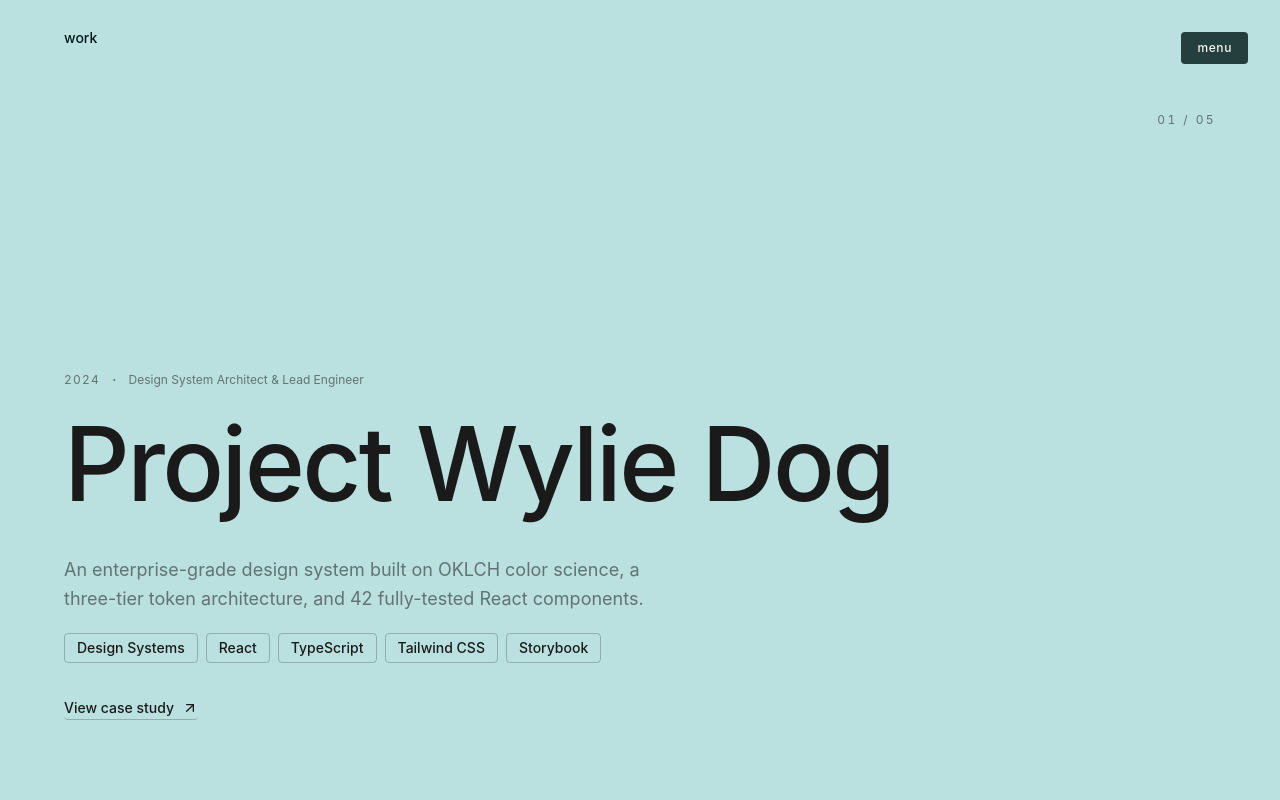
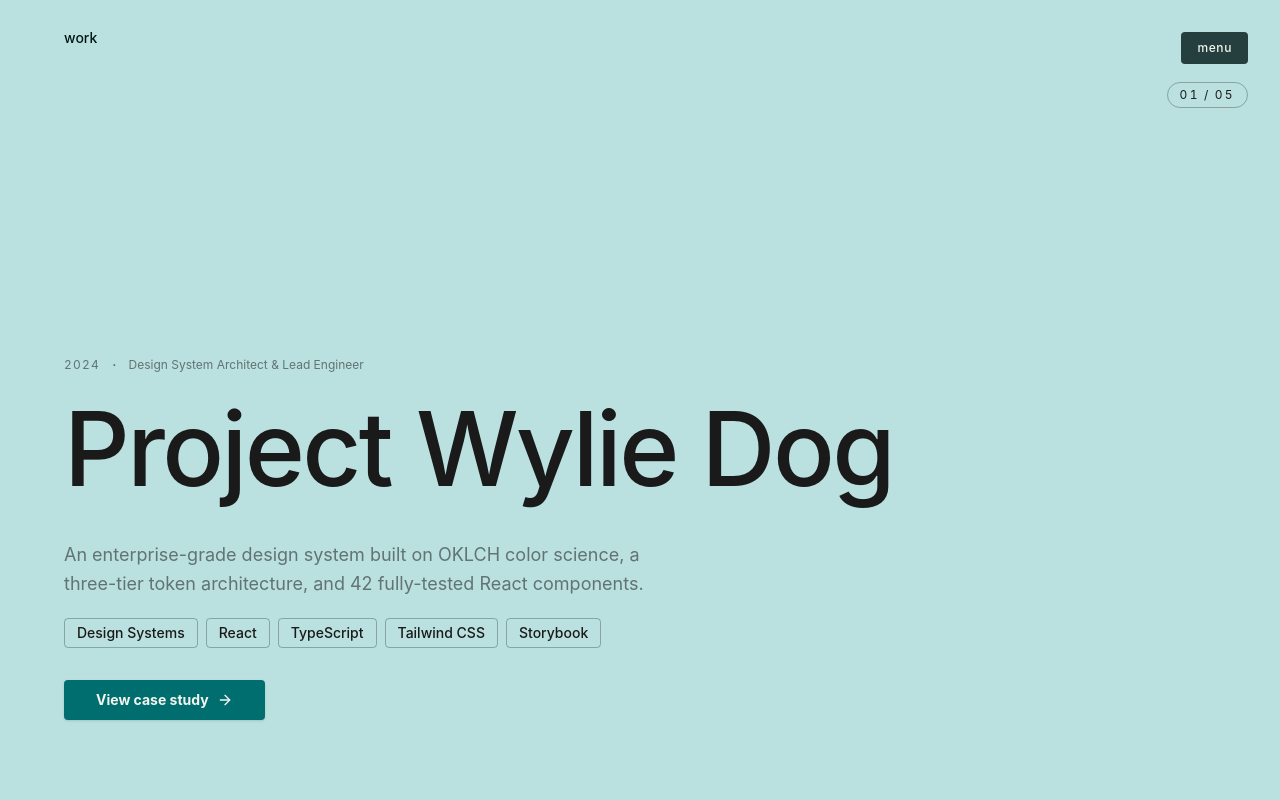
Before and after one commit to travhall/thd-portfolio, a Next.js app: page /work in a window 1280 px wide. Shown: the top 800 px of the page. Built offline with nearby package versions, Linux system fonts and the light colour scheme.

Commit message:
feat: Refactor work list sections to use IntersectionObserver for background color changes and staggered content reveals, and update navigation icon and button styling.

```diff
--- a/app/globals.css
+++ b/app/globals.css
@@ -176,7 +176,7 @@
 
   /* --- Skip navigation --- */
   .skip-nav {
-    @apply fixed top-0 left-0 z-[9999] px-4 py-2 bg-background text-foreground font-medium text-sm rounded-br-sm;
+    @apply fixed top-0 left-0 z-9999 px-4 py-2 bg-background text-foreground font-medium text-sm rounded-br-sm;
     transform: translateY(-100%);
     transition: transform var(--duration-fast) var(--ease-in-out);
   }
--- a/components/sections/about-content.tsx
+++ b/components/sections/about-content.tsx
@@ -376,7 +376,7 @@ export function AboutContent() {
                 <p className="text-xl text-muted-foreground">
                   If you&rsquo;ve made it this far, the work is probably worth a look.
                 </p>
-                <Button asChild variant="outline" className="group">
+                <Button asChild variant="default" className="group">
                   <Link href="/work">
                     View my work
                     <FiArrowRight
--- a/components/sections/work-list.tsx
+++ b/components/sections/work-list.tsx
@@ -1,33 +1,21 @@
 "use client";
 
 // ---------------------------------------------------------------------------
-// WorkList — natural-scroll redesign
+// WorkList — natural-scroll, IntersectionObserver-driven background
 //
-// Architecture:
-//   • Each case study is a full-viewport section (min-h-svh) that scrolls
-//     naturally — no sticky stacking, no scroll-snap, no JS position math.
-//
-//   • Background: IntersectionObserver on each section with rootMargin set so
-//     the trigger fires when the section crosses the vertical midpoint of the
-//     viewport. On entry, setPageBg() writes the brand color directly to
-//     --page-bg on <html>. The existing CSS transition (0.5s ease) handles the
-//     visible blend. No per-frame updates, no lerp lag.
-//
-//   • Content reveal: a second IntersectionObserver (threshold 0.15) drives a
-//     CSS class toggle that triggers enter animations via Tailwind transitions.
-//     Fires once per section — clean, performant, no scroll math.
-//
-//   • Pointer events: not needed — sections are normal flow, all interactive.
-//
-//   • Lenis: still disabled on /work (smooth-scroll.tsx) since we don't want
-//     the lerp on a page with deliberate per-section color transitions.
+// • Each study is a min-h-svh section in normal document flow
+// • Background: IO with rootMargin "-50% 0px -50% 0px" — triggers when a
+//   section crosses the viewport midpoint; setPageBg + CSS transition blends
+// • Content reveal: staggered CSS transitions triggered by IO at threshold 0.15
+// • Single fixed tracker (top-right) updates via IO as sections become active
 // ---------------------------------------------------------------------------
 
 import { useRef, useState, useCallback, useEffect } from "react";
 import { motion, AnimatePresence } from "framer-motion";
 import Link from "next/link";
+import { Button } from "@/components/ui/button";
 import { Badge } from "@/components/ui/badge";
-import { FiArrowUpRight } from "react-icons/fi";
+import { FiArrowRight } from "react-icons/fi";
 import type { CaseStudy } from "@/types/case-study";
 import { MOTION_TOKENS } from "@/lib/tokens";
 import { usePageBgContext } from "@/components/layout/page-bg-provider";
@@ -52,61 +40,63 @@ interface StudySectionProps {
   index: number;
   total: number;
   brandColor: string;
-  onVisible: (color: string) => void;
+  onBecomeActive: (index: number, color: string) => void;
   onNavigate: (color: string) => void;
 }
 
-function StudySection({ study, index, total, brandColor, onVisible, onNavigate }: StudySectionProps) {
+function StudySection({
+  study,
+  index,
+  total,
+  brandColor,
+  onBecomeActive,
+  onNavigate,
+}: StudySectionProps) {
   const light  = isLightPanel(brandColor);
   const text   = light ? "text-[#1a1a1a]"      : "text-[#f0f0f0]";
   const muted  = light ? "text-[#1a1a1a]/55"   : "text-[#f0f0f0]/55";
-  const border = light ? "border-[#1a1a1a]/25"  : "border-[#f0f0f0]/25";
+  const border = light ? "border-[#1a1a1a]/30"  : "border-[#f0f0f0]/30";
 
   const sectionRef = useRef<HTMLElement>(null);
   const [revealed, setRevealed] = useState(index === 0);
 
-  // ── Background trigger ───────────────────────────────────────────────────
-  // Fires when the section crosses the vertical midpoint of the viewport.
-  // rootMargin "-50% 0px -50% 0px" means the intersection box is a 1px
-  // horizontal stripe at the exact center — entry fires on the way down
-  // and exit fires on the way back up, so the bg tracks which section
-  // owns the center of the screen.
+  // Background: fires when section center crosses viewport midpoint
   useEffect(() => {
     const el = sectionRef.current;
     if (!el) return;
-
-    const bgObserver = new IntersectionObserver(
+    const obs = new IntersectionObserver(
       ([entry]) => {
-        if (entry.isIntersecting) onVisible(brandColor);
+        if (entry.isIntersecting) onBecomeActive(index, brandColor);
       },
       { rootMargin: "-50% 0px -50% 0px", threshold: 0 }
     );
+    obs.observe(el);
+    return () => obs.disconnect();
+  }, [index, brandColor, onBecomeActive]);
 
-    bgObserver.observe(el);
-    return () => bgObserver.disconnect();
-  }, [brandColor, onVisible]);
-
-  // ── Content reveal trigger ───────────────────────────────────────────────
-  // Fires once when 15% of the section is visible. Sets `revealed` which
-  // drives the transition classes below. Disconnects after first trigger.
+  // Reveal: fires once when 15% of the section enters the viewport
   useEffect(() => {
-    if (revealed) return; // first section starts revealed
+    if (revealed) return;
     const el = sectionRef.current;
     if (!el) return;
-
-    const revealObserver = new IntersectionObserver(
-      ([entry], obs) => {
+    const obs = new IntersectionObserver(
+      ([entry], o) => {
         if (entry.isIntersecting) {
           setRevealed(true);
-          obs.disconnect();
+          o.disconnect();
         }
       },
       { threshold: 0.15 }
     );
+    obs.observe(el);
+    return () => obs.disconnect();
+  }, [revealed]);
 
-    revealObserver.observe(el);
-    return () => revealObserver.disconnect();
-  }, [revealed]);
+  // Shared transition base — each element adds its own delay via inline style.
+  // duration-500 / duration-700 are valid Tailwind values; duration-600 is not.
+  const base = "transition-all ease-out";
+  const hidden = "opacity-0 translate-y-5";
+  const visible = "opacity-100 translate-y-0";
 
   return (
     <section
@@ -114,52 +104,61 @@ function StudySection({ study, index, total, brandColor, onVisible, onNavigate }
       aria-labelledby={`work-title-${study.id}`}
       className="min-h-svh w-full flex flex-col justify-between px-6 sm:px-10 xl:px-16 pt-28 pb-16 md:pb-20"
     >
-      {/* Counter */}
-      <div className="flex justify-end">
-        <span
-          className={`font-nohemi text-xs tabular-nums tracking-[0.2em] transition-opacity duration-500 ${muted} ${revealed ? "opacity-100" : "opacity-0"}`}
-          aria-hidden="true"
-        >
-          {String(index + 1).padStart(2, "0")} / {String(total).padStart(2, "0")}
-        </span>
-      </div>
+      {/* Spacer — pushes content to lower half, matching the old panel layout */}
+      <div />
 
       <div className="max-w-7xl">
-        {/* Meta */}
+        {/* Meta row */}
         <div
-          className={`flex flex-wrap items-center gap-x-3 gap-y-1 mb-5 transition-all duration-500 delay-75 ${muted} ${
-            revealed ? "opacity-100 translate-y-0" : "opacity-0 translate-y-4"
-          }`}
+          className={`flex flex-wrap items-center gap-x-3 gap-y-1 mb-5 ${muted} ${base} ${revealed ? visible : hidden}`}
+          style={{ transitionDuration: "500ms", transitionDelay: revealed ? "0ms" : "0ms" }}
         >
-          <span className="font-nohemi text-xs tabular-nums tracking-widest uppercase">{study.year}</span>
-          {study.role   && <><span aria-hidden="true">·</span><span className="text-xs">{study.role}</span></>}
-          {study.client && <><span aria-hidden="true">·</span><span className="text-xs">{study.client}</span></>}
+          <span className="font-nohemi text-xs tabular-nums tracking-widest uppercase">
+            {study.year}
+          </span>
+          {study.role && (
+            <>
+              <span aria-hidden="true">·</span>
+              <span className="text-xs">{study.role}</span>
+            </>
+          )}
+          {study.client && (
+            <>
+              <span aria-hidden="true">·</span>
+              <span className="text-xs">{study.client}</span>
+            </>
+          )}
         </div>
 
         {/* Title */}
         <div className="overflow-hidden pb-[0.12em]">
           <h2
             id={`work-title-${study.id}`}
-            className={`font-nohemi font-medium leading-[1.02] tracking-tight pb-4 transition-all duration-700 delay-100 ${text} ${
-              revealed ? "opacity-100 translate-y-0" : "opacity-0 translate-y-16"
-            }`}
-            style={{ fontSize: "clamp(3rem, 8vw, 8rem)" }}
+            className={`font-nohemi font-medium leading-[1.02] tracking-tight pb-4 ${text} ${base} ${revealed ? visible : hidden}`}
+            style={{
+              fontSize: "clamp(3rem, 8vw, 8rem)",
+              transitionDuration: "700ms",
+              transitionDelay: revealed ? "80ms" : "0ms",
+            }}
           >
             {study.title}
           </h2>
         </div>
 
-        {/* Body */}
-        <div
-          className={`transition-all duration-500 delay-200 ${
-            revealed ? "opacity-100 translate-y-0" : "opacity-0 translate-y-4"
-          }`}
+        {/* Description */}
+        <p
+          className={`mt-5 text-base md:text-lg leading-relaxed max-w-[52ch] ${muted} ${base} ${revealed ? visible : hidden}`}
+          style={{ transitionDuration: "500ms", transitionDelay: revealed ? "160ms" : "0ms" }}
         >
-          <p className={`mt-5 text-base md:text-lg leading-relaxed max-w-[52ch] ${muted}`}>
           {study.description}
         </p>
 
-          <ul className="flex gap-2 flex-wrap mt-5" aria-label={`Tags for ${study.title}`}>
+        {/* Tags */}
+        <ul
+          className={`flex gap-2 flex-wrap mt-5 ${base} ${revealed ? visible : hidden}`}
+          style={{ transitionDuration: "500ms", transitionDelay: revealed ? "220ms" : "0ms" }}
+          aria-label={`Tags for ${study.title}`}
+        >
           {study.tags.map((tag) => (
             <li key={tag}>
               <Badge
@@ -172,20 +171,19 @@ function StudySection({ study, index, total, brandColor, onVisible, onNavigate }
           ))}
         </ul>
 
-          <div className="mt-8">
-            <Link
-              href={`/work/${study.id}`}
-              onClick={() => onNavigate(brandColor)}
-              className={`group/cta inline-flex items-center gap-2 text-sm font-medium border-b pb-px transition-colors duration-200 focus-visible:outline-none focus-visible:ring-2 focus-visible:ring-offset-2 rounded-sm ${text} ${border} hover:border-current/70 focus-visible:ring-current`}
+        {/* CTA */}
+        <div
+          className={`mt-8 ${base} ${revealed ? visible : hidden}`}
+          style={{ transitionDuration: "500ms", transitionDelay: revealed ? "280ms" : "0ms" }}
         >
+
+          <Button size="lg" asChild className="group">
+            <Link href={`/work/${study.id}`} onClick={() => onNavigate(brandColor)}>
               View case study
-              <FiArrowUpRight
-                className="h-4 w-4 transition-transform duration-200 group-hover/cta:translate-x-0.5 group-hover/cta:-translate-y-0.5"
-                aria-hidden="true"
-              />
+              <FiArrowRight aria-hidden="true" className="transition-transform duration-200 group-hover:translate-x-1" />
               <span className="sr-only">: {study.title}</span>
             </Link>
-          </div>
+          </Button>
         </div>
       </div>
     </section>
@@ -201,6 +199,7 @@ interface WorkListProps {
 export function WorkList({ studies: allStudies }: WorkListProps) {
   const studies = allStudies;
   const { setPageBg, isDark } = usePageBgContext();
+  const [activeIndex, setActiveIndex] = useState(0);
 
   const getBrandColor = useCallback(
     (study: CaseStudy) =>
@@ -210,43 +209,55 @@ export function WorkList({ studies: allStudies }: WorkListProps) {
     [isDark]
   );
 
-  // Set the initial background to the first study's color on mount.
-  // One rAF delay so the page-bg-transition CSS class is present and the
-  // blend animates rather than snapping on first paint.
+  // Set initial bg on mount
   useEffect(() => {
     if (studies.length === 0) return;
-    const raf = requestAnimationFrame(() => {
-      setPageBg(getBrandColor(studies[0]));
-    });
+    const raf = requestAnimationFrame(() => setPageBg(getBrandColor(studies[0])));
     return () => cancelAnimationFrame(raf);
   // eslint-disable-next-line react-hooks/exhaustive-deps
   }, []);
 
-  // When dark/light mode changes, recompute and re-apply the first panel's
-  // color (the IO will fire for whichever is currently centered on next scroll,
-  // but we need the initial state to be correct immediately).
+  // Re-apply current panel's color when theme flips
   useEffect(() => {
     if (studies.length === 0) return;
-    setPageBg(getBrandColor(studies[0]));
-  }, [isDark, getBrandColor, setPageBg, studies]);
+    setPageBg(getBrandColor(studies[activeIndex]));
+  }, [isDark, getBrandColor, setPageBg, studies, activeIndex]);
 
-  // Stable callback passed to each section's IO so they can update the bg.
-  const handleVisible = useCallback(
-    (color: string) => setPageBg(color),
+  // Called by each section's IO when it becomes the centered panel
+  const handleBecomeActive = useCallback(
+    (index: number, color: string) => {
+      setActiveIndex(index);
+      setPageBg(color);
+    },
     [setPageBg]
   );
+
+  // Tracker colors — follows the active panel's light/dark
+  const activeBrandColor = getBrandColor(studies[activeIndex] ?? studies[0]);
+  const trackerLight = isLightPanel(activeBrandColor);
+  const trackerText   = trackerLight ? "text-[#1a1a1a]"     : "text-[#f0f0f0]";
+  const trackerBorder = trackerLight ? "border-[#1a1a1a]/30" : "border-[#f0f0f0]/30";
 
   const [isHovered, setIsHovered] = useState(false);
   const hoverLabelVariants = {
     initial: { y: 20, opacity: 0 },
-    animate: { y: 0, opacity: 1, transition: { duration: MOTION_TOKENS.duration.base, ease: MOTION_TOKENS.ease.quart } },
-    exit:    { y: -20, opacity: 0, transition: { duration: MOTION_TOKENS.duration.fast, ease: MOTION_TOKENS.ease.quart } },
+    animate: {
+      y: 0,
+      opacity: 1,
+      transition: { duration: MOTION_TOKENS.duration.base, ease: MOTION_TOKENS.ease.quart },
+    },
+    exit: {
+      y: -20,
+      opacity: 0,
+      transition: { duration: MOTION_TOKENS.duration.fast, ease: MOTION_TOKENS.ease.quart },
+    },
   };
 
   return (
     <div>
-      {/* Fixed page label */}
-      <header className="fixed top-0 left-0 right-0 z-50 px-6 sm:px-10 xl:px-16 pt-7 pb-4 flex items-center pointer-events-none">
+      {/* ── Fixed header row — "work" label only ── */}
+      <header className="fixed top-0 left-0 right-0 z-50 px-6 sm:px-10 xl:px-16 pt-7 pb-4 pointer-events-none">
+        {/* Page label */}
         <div className="overflow-hidden inline-block pointer-events-auto">
           <h1
             className="hero-label pb-1"
@@ -277,7 +288,30 @@ export function WorkList({ studies: allStudies }: WorkListProps) {
         </div>
       </header>
 
-      {/* Sections — natural flow, no sticky, no snap */}
+      {/* ── Tracker pill — sits below the nav menu button ── */}
+      {/* Nav is at top-4 right-4 xl:top-8 xl:right-8 with ~40px height */}
+      <div
+        className={`fixed top-[64px] right-4 xl:top-[82px] xl:right-8 z-40 pointer-events-none font-nohemi text-xs tabular-nums tracking-[0.2em] border rounded-full px-3 py-1 transition-colors duration-500 ${trackerText} ${trackerBorder}`}
+        aria-live="polite"
+        aria-label={`Case study ${activeIndex + 1} of ${studies.length}`}
+      >
+        <AnimatePresence mode="wait">
+          <motion.span
+            key={activeIndex}
+            initial={{ opacity: 0, y: 6 }}
+            animate={{ opacity: 1, y: 0 }}
+            exit={{ opacity: 0, y: -6 }}
+            transition={{ duration: 0.2 }}
+            className="inline-block"
+          >
+            {String(activeIndex + 1).padStart(2, "0")}
+          </motion.span>
+        </AnimatePresence>
+        <span className="mx-1">/</span>
+        <span>{String(studies.length).padStart(2, "0")}</span>
+      </div>
+
+      {/* ── Sections — natural flow ── */}
       <div>
         {studies.map((study, index) => (
           <StudySection
@@ -286,7 +320,7 @@ export function WorkList({ studies: allStudies }: WorkListProps) {
             index={index}
             total={studies.length}
             brandColor={getBrandColor(study)}
-            onVisible={handleVisible}
+            onBecomeActive={handleBecomeActive}
             onNavigate={setPageBg}
           />
         ))}
```
Also changed, not shown: components/case-study/case-study-navigation.tsx (+14 -1 lines). Lines whose indentation alone changed are shown as unchanged.
